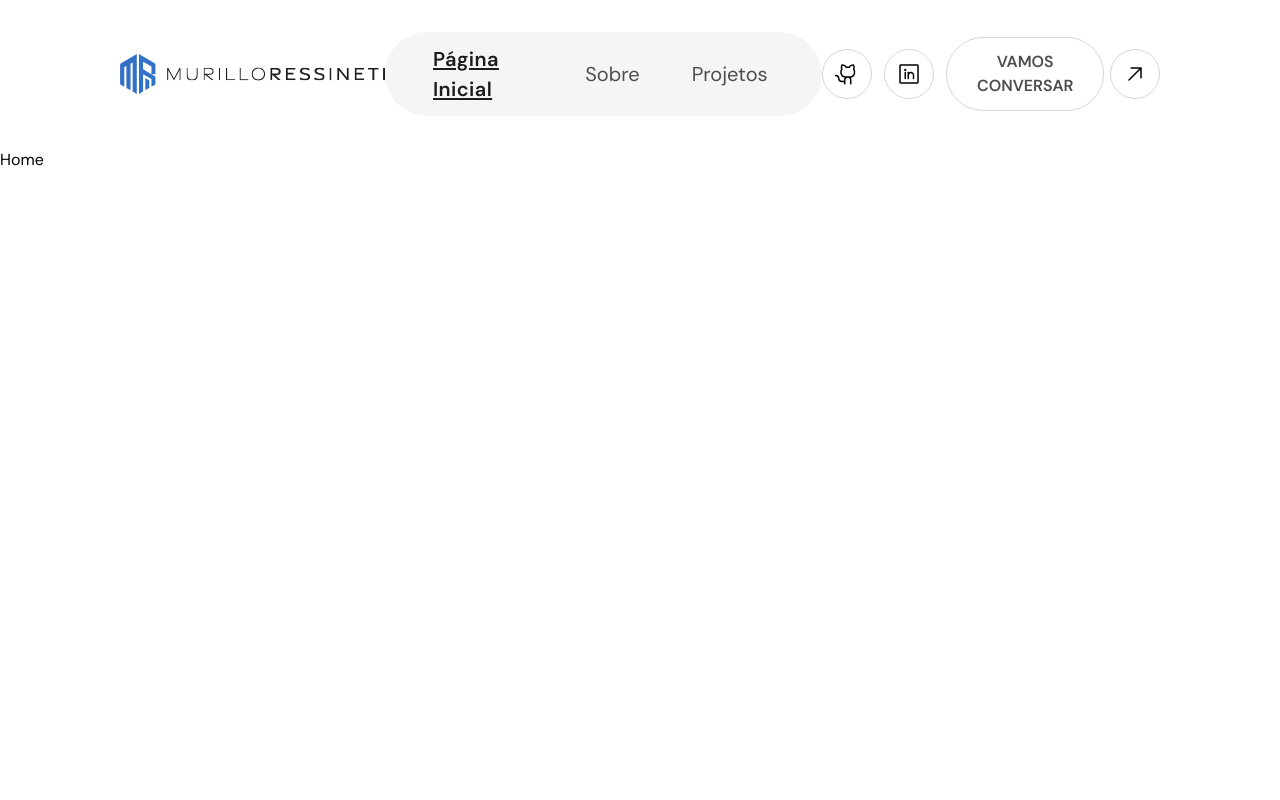
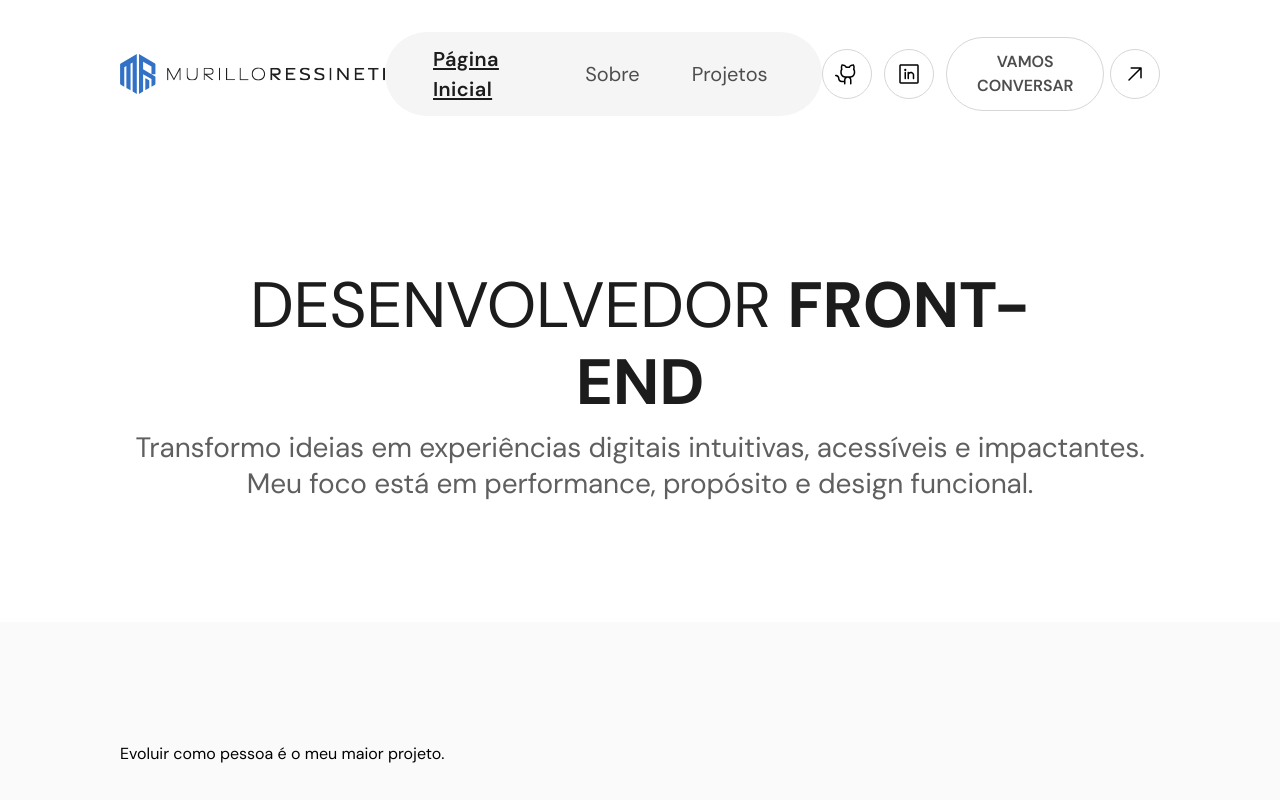
Before and after one commit to murilloressineti/my-portfolio-2.0, a React (Vite) app: page / in a window 1280 px wide. Shown: the top 800 px of the page. Built offline with nearby package versions, Linux system fonts and the light colour scheme.

Commit message:
feat: Creating the Section component and beginning the creation of the Home page.

```diff
--- a/src/components/layout/index.ts
+++ b/src/components/layout/index.ts
@@ -1,3 +1,4 @@
 export { default as Header } from './header';
+export { default as Section } from './section';
 export { default as CTASection } from './ctaSection';
 export { default as Footer } from './footer';
--- /dev/null
+++ b/src/components/layout/section.tsx
@@ -0,0 +1,35 @@
+import { type ReactNode } from "react";
+import { cn } from "../../lib/utils";
+
+interface SectionProps {
+  id?: string;
+  children: ReactNode;
+  className?: string;
+  isFullWidth?: boolean;
+}
+
+export default function Section({
+  id,
+  children,
+  className,
+  isFullWidth = false,
+}: SectionProps) {
+  return (
+    <section
+      id={id}
+      className={cn(
+        "py-20 md:py-30 px-6 md:px-12 lg:px-20 xl:px-30",
+        className,
+      )}
+    >
+      <div
+        className={cn(
+          "mx-auto w-full",
+          !isFullWidth && "max-w-360",
+        )}
+      >
+        {children}
+      </div>
+    </section>
+  );
+}
--- a/src/pages/Home.tsx
+++ b/src/pages/Home.tsx
@@ -1,7 +1,36 @@
+import { Section } from "../components/layout";
+import { Text } from "../components/ui";
+
 export default function Home() {
   return (
-    <div>
-      Home
-    </div>
-  )
+    <main>
+      <Section
+        id="hero"
+        className="flex flex-col items-center justify-center text-center"
+      >
+        <div className="flex flex-col items-center justify-center gap-2 max-w-212.5 mx-auto">
+          <Text variant="hero-desktop" className="text-text-primary">
+            DESENVOLVEDOR <strong>FRONT-END</strong>
+          </Text>
+
+          <Text
+            variant="body-extra-large"
+            className="text-text-primary opacity-70 min-w-258"
+          >
+            Transformo ideias em experiências digitais intuitivas, acessíveis e
+            impactantes. Meu foco está em performance, propósito e design
+            funcional.
+          </Text>
+        </div>
+      </Section>
+
+      <Section id="aboutMe" className="bg-bg-surface">
+        <h1>Evoluir como pessoa é o meu maior projeto.</h1>
+      </Section>
+
+      <Section id="skills" className="bg-neutral-gray-50">
+        <h1>Minhas habilidades</h1>
+      </Section>
+    </main>
+  );
 }
```
